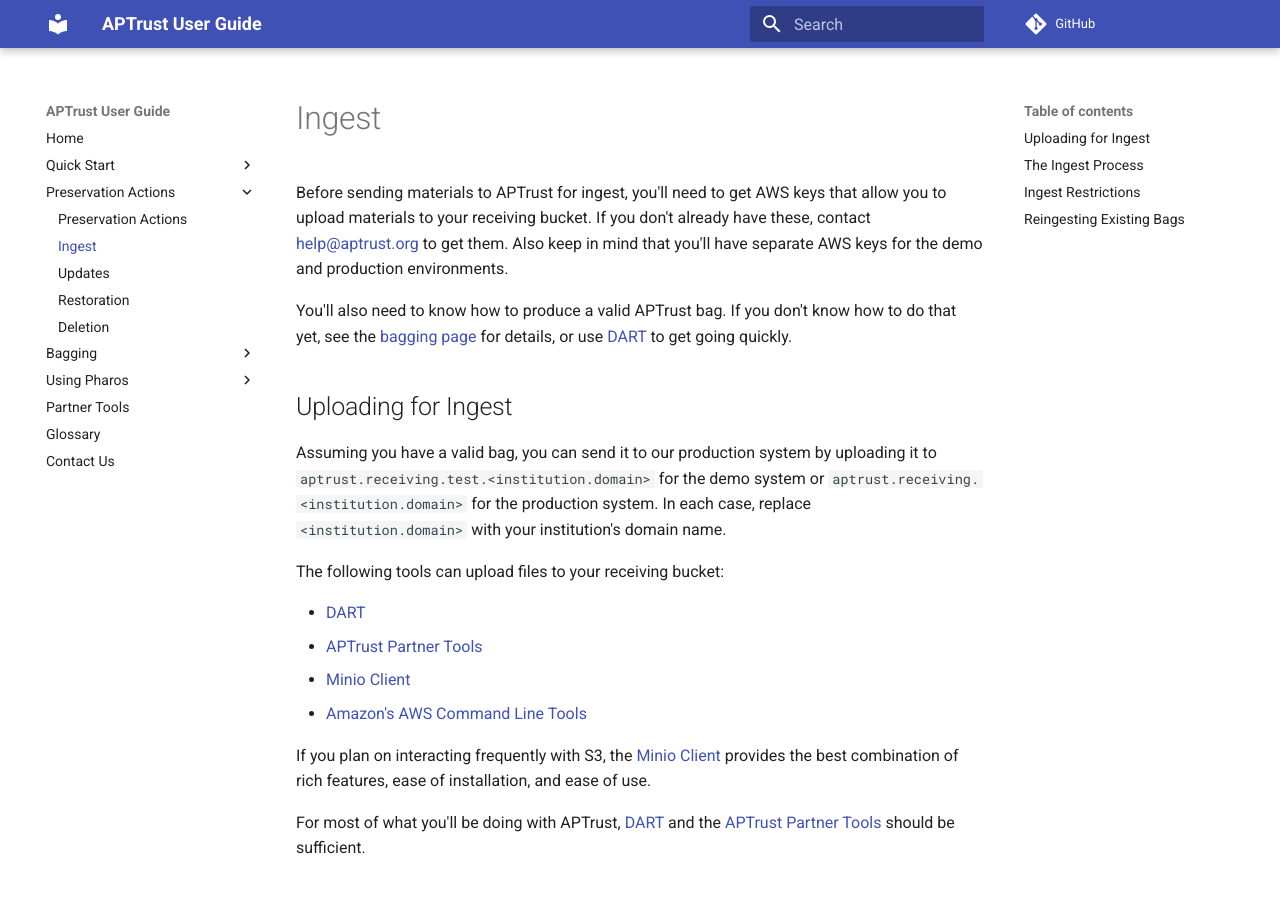
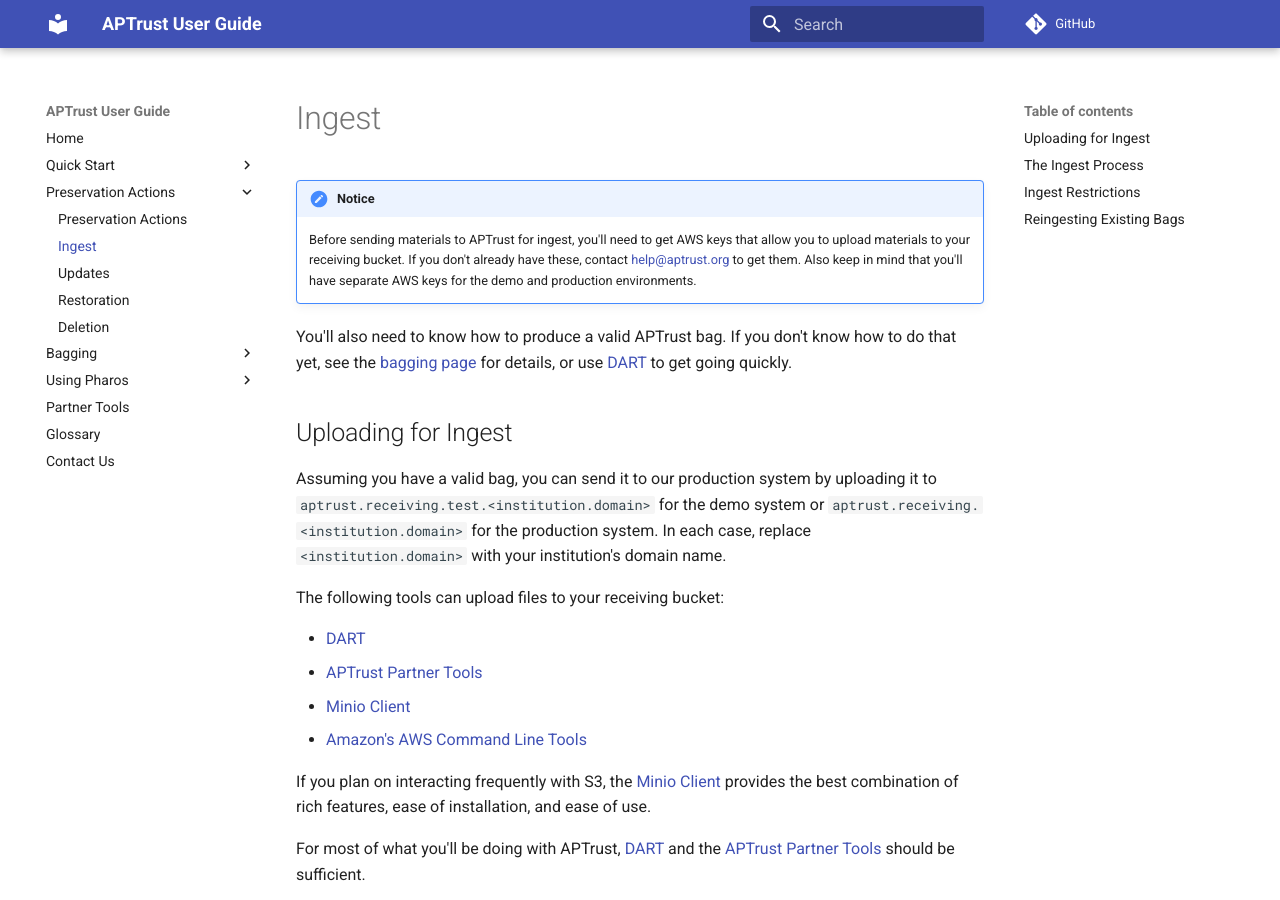
Before and after one commit to APTrust/userguide, an MkDocs documentation site: the page built from docs/preservation/ingest.md, in a window 1280 px wide and 900 px high. Built offline with MkDocs 1.6.1 and Material for MkDocs 9.7.7, drawn with Linux system fonts in a browser that asks for light colours; comment, search, counter and statistics services are not loaded.

Commit message:
Adding notice box

```diff
--- a/docs/preservation/ingest.md
+++ b/docs/preservation/ingest.md
@@ -1,6 +1,7 @@
 # Ingest
 
-Before sending materials to APTrust for ingest, you'll need to get AWS keys that allow you to upload materials to your receiving bucket. If you don't already have these, contact help@aptrust.org to get them. Also keep in mind that you'll have separate AWS keys for the demo and production environments.
+!!! notice AWS Credentials required
+	Before sending materials to APTrust for ingest, you'll need to get AWS keys that allow you to upload materials to your receiving bucket. If you don't already have these, contact help@aptrust.org to get them. Also keep in mind that you'll have separate AWS keys for the demo and production environments.
 
 You'll also need to know how to produce a valid APTrust bag. If you don't know how to do that yet, see the [bagging page](../bagging/index.md) for details, or use [DART](https://aptrust.github.io/dart-docs/users/getting_started/) to get going quickly.
 
```
